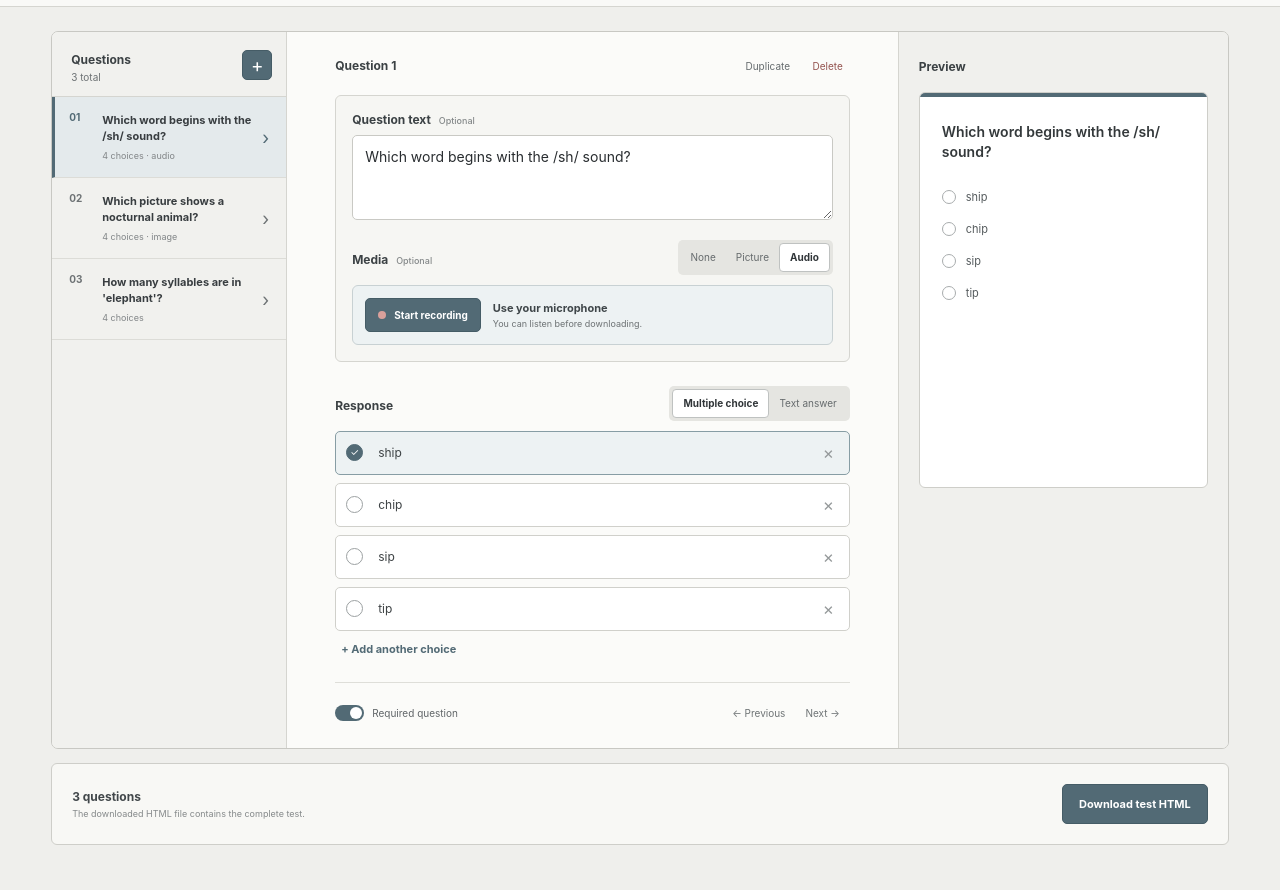
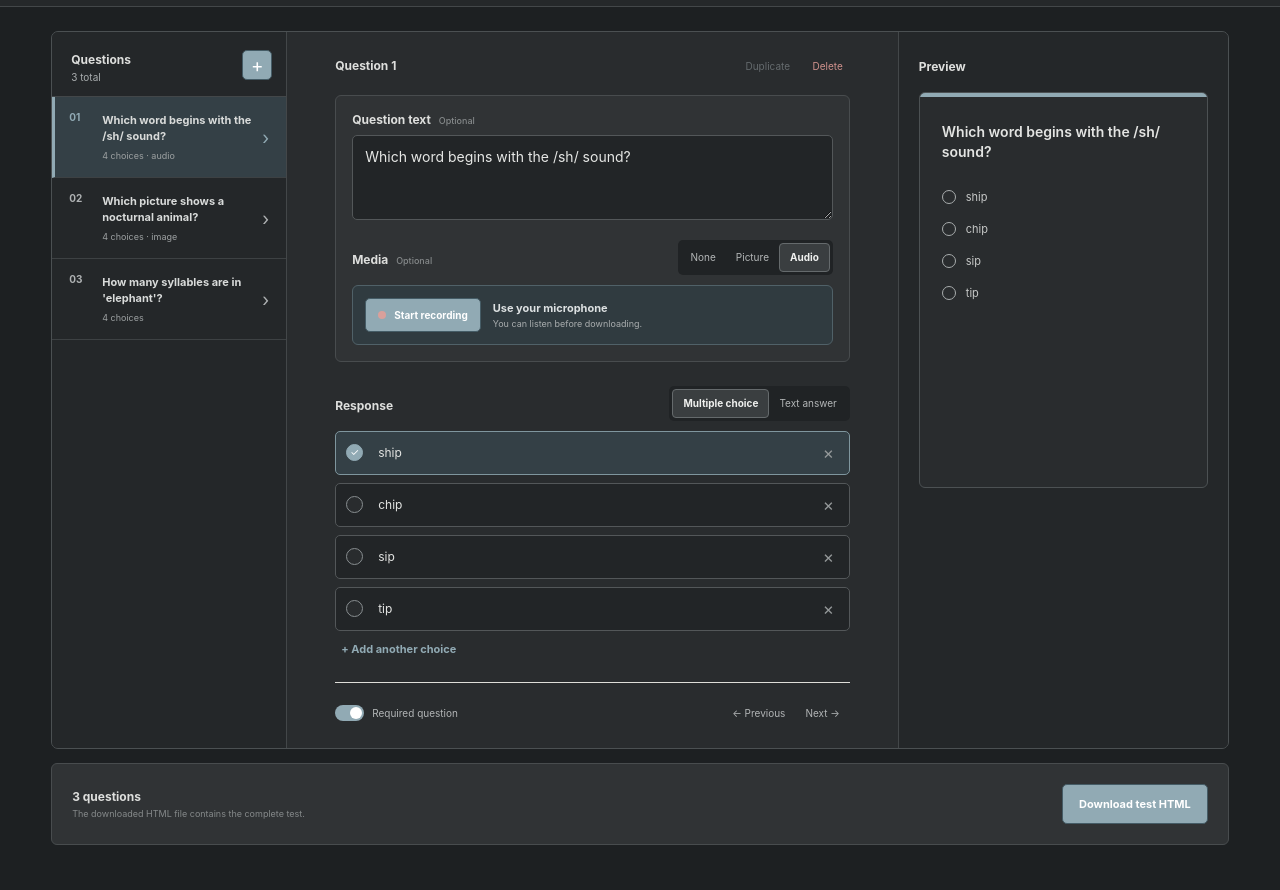
Before and after one commit to EdTech-a-thon/phonics-test, a website built with Vite: page index.html in a window 1280 px wide. Shown: the part 59-949 px from the top of the page. Built offline with nearby package versions, Linux system fonts and the dark colour scheme.

Commit message:
Respect system dark mode

```diff
--- a/src/style.css
+++ b/src/style.css
@@ -153,3 +153,53 @@ textarea:focus, input:focus, select:focus, button:focus-visible { border-color:
   .finish-bar button { padding: 0 8px; }
   .grading-options small { display: block; margin: 3px 0 0 22px; }
 }
+
+@media (prefers-color-scheme: dark) {
+  :root {
+    color: #e4e5e3;
+    background: #1d2022;
+    --accent: #91aab4;
+    --accent-soft: #303b40;
+    --ink: #e4e5e3;
+    --muted: #a9adae;
+    --line: #434749;
+    --panel: #292c2e;
+    --white: #25282a;
+    --danger: #d0928d;
+  }
+
+  body { color-scheme: dark; }
+  .topbar { border-color: var(--line); background: #25282a; }
+  .brand { color: #f0f1ef; }
+  .project-controls select, .project-controls button { border-color: #505557; background: #303437; color: #e0e2e1; }
+  .project-controls button:hover { border-color: #73797b; background: #393d3f; }
+  .workspace { border-color: #4b5052; background: #292c2e; }
+  .question-list-panel, .preview-panel { background: #242729; }
+  .panel-heading span, .editor-topline > span, .field-label, .preview-heading span { color: #dedfdd; }
+  .question-row { border-color: #3d4143; color: #afb2b3; }
+  .question-row:hover { background: #303437; }
+  .question-row strong { color: #d9dbda; }
+  .question-row small { color: #9da1a2; }
+  .question-row.selected { background: #344046; }
+  .editor-panel { background: #292c2e; }
+  .question-title-box, .finish-bar { border-color: #484c4e; background: #303335; }
+  textarea, input[type="text"], .choice-row, .preview-text-answer { border-color: #535759; background: #222527; color: #e6e7e5; }
+  .segmented { background: #202325; }
+  .segmented button { color: #b3b6b7; }
+  .segmented button.active { border-color: #656a6c; background: #3a3e40; color: #f0f1ef; }
+  .image-title-button { border-color: #69777c; background: #25292b; color: #b8cbd2; }
+  .image-title-button:hover, .image-title-button.dragging { background: #303b40; }
+  .audio-recorder, .embedded-audio { border-color: #506168; background: #303b40; }
+  .recording-status strong, .embedded-audio span { color: #dde1e2; }
+  .choice-row.correct { border-color: #7f969e; background: #344046; }
+  .choice-row input { color: #e3e4e2; }
+  .radio { border-color: #888e90; background: #292c2e; }
+  .grading-options { border-color: #4d5153; }
+  .grading-options legend, .grading-options label, .text-answer-field > span { color: #d3d5d4; }
+  .toggle-row, .nav-buttons button { color: #b2b5b6; }
+  .form-preview { border-color: #4c5153; background: #292c2e; }
+  #previewQuestion { color: #e3e4e2; }
+  .preview-choice { color: #c7c9c8; }
+  .finish-bar strong { color: #dedfdd; }
+  .finish-bar .secondary { border-color: #555a5c; background: #292c2e; color: #d8dad9; }
+}
```
Also changed, not shown: src/main.ts (+1 -1 lines), tests/builder.spec.ts (+8 -0 lines).
